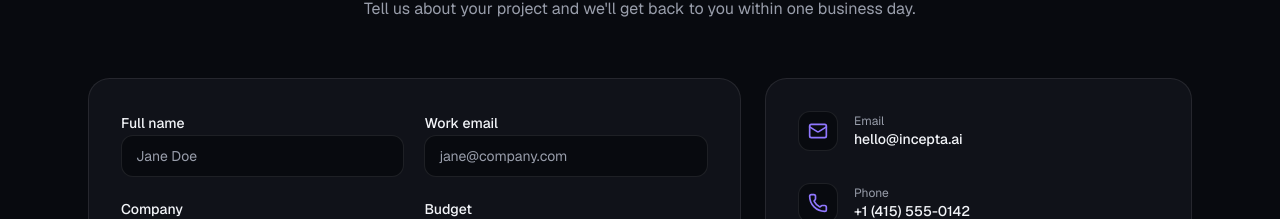
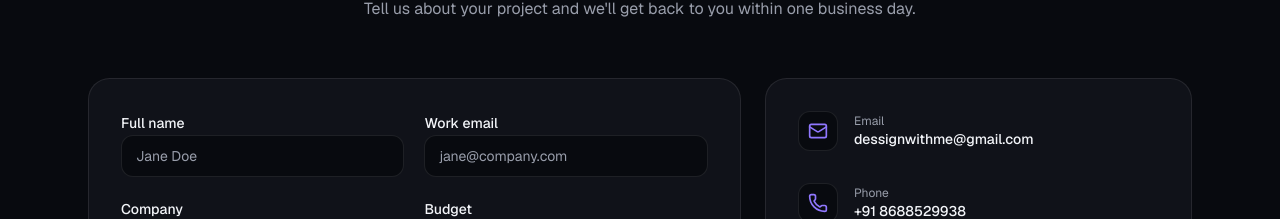
Before and after one commit to ai-mancreations/Incepta-AI, a Next.js app: page / in a window 1280 px wide. Shown: the part 8177-8396 px from the top of the page. Built offline with nearby package versions, Linux system fonts and the light colour scheme.

Commit message:
changed my conatct and mail id

```diff
--- a/components/contact.tsx
+++ b/components/contact.tsx
@@ -16,9 +16,9 @@ import {
 import { useState } from 'react'
 
 const CONTACT_METHODS = [
-  { icon: Mail, label: 'Email', value: 'hello@incepta.ai', href: 'mailto:hello@incepta.ai' },
-  { icon: Phone, label: 'Phone', value: '+1 (415) 555-0142', href: 'tel:+14155550142' },
-  { icon: MessageCircle, label: 'WhatsApp', value: 'Chat with us', href: 'https://wa.me/14155550142' },
+  { icon: Mail, label: 'Email', value: 'dessignwithme@gmail.com', href: 'mailto:dessignwithme@gmail.com' },
+  { icon: Phone, label: 'Phone', value: '+91 8688529938', href: 'tel:+918688529938' },
+  { icon: MessageCircle, label: 'WhatsApp', value: 'Chat with us', href: 'https://wa.me/8688529938' },
 ]
 
 const SOCIALS = [
```
